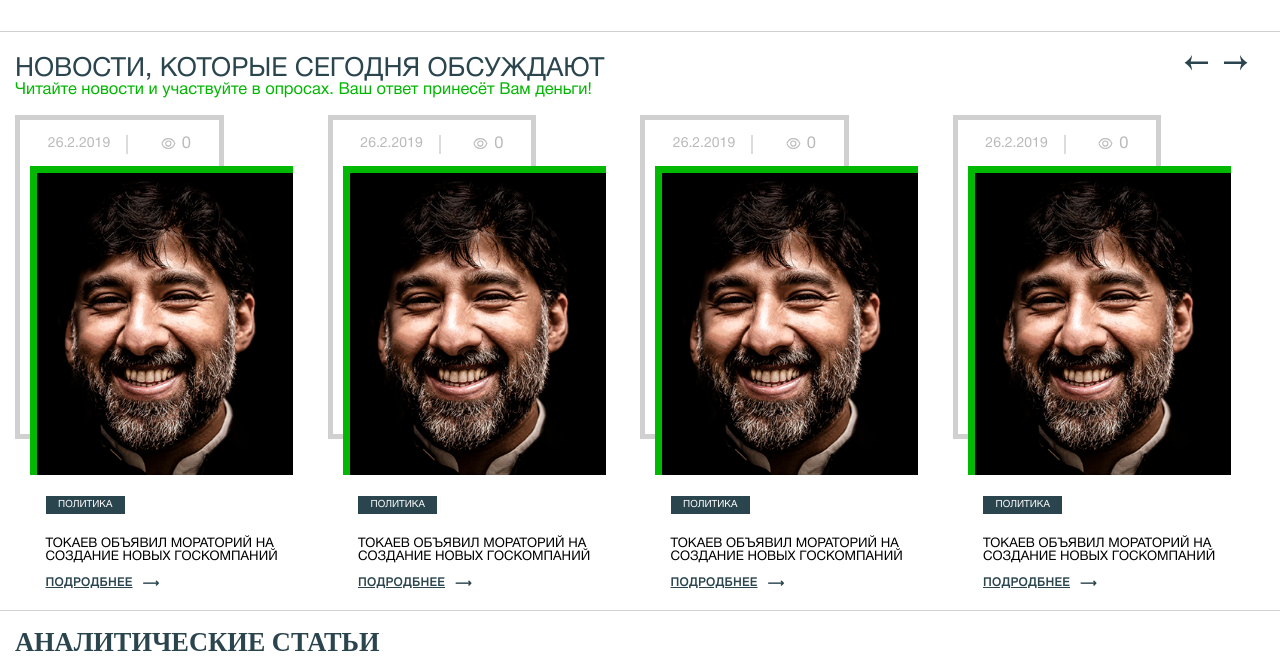
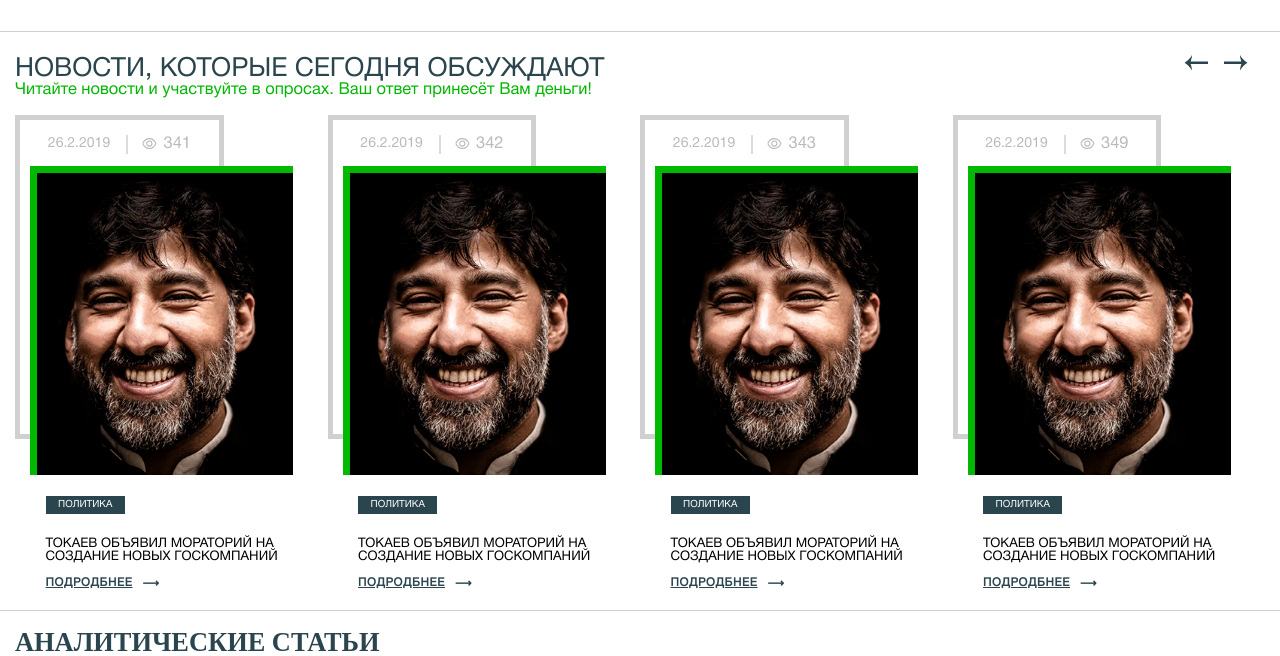
Before and after one commit to VasliSaidmuradov/voxball_clone, a Nuxt app: page / in a window 1280 px wide. Shown: the part 1018-1674 px from the top of the page. Built offline with nearby package versions, Linux system fonts and the light colour scheme.

Commit message:
topNewsItem, topNewsList components

```diff
--- a/components/news/topNews/topNewsItem.vue
+++ b/components/news/topNews/topNewsItem.vue
@@ -1,26 +1,30 @@
 <template>
-  <div class="news-card">
-    <div class="news-card__main">
-      <div class="news-card__info">
+  <div class="news-item">
+    <div class="news-item__main">
+      <div class="news-item__info">
         <div class="d-flex align-items-center justify-content-between w-100">
-          <span class="news-card__date">{{ news.date }}</span>
+          <span class="news-item__date">{{ news.date }}</span>
           <views :count="news.views"></views>
         </div>
       </div>
-      <div class="news-card__img-wrap">
-        <img class="news-card__img" src="~/assets/img/main-news-test.png" />
+      <div class="news-item__img-wrap">
+        <img class="news-item__img" src="~/assets/img/main-news-test.png" />
       </div>
     </div>
-    <div class="news-card__footer">
-      <span class="news-card__tag">{{ news.category }}</span>
-      <p class="news-card__title">{{ news.title }}</p>
-      <nuxt-link class="news-card__button" to="/">подродбнее</nuxt-link>
+    <div class="news-item__footer">
+      <span class="news-item__tag">{{ news.category }}</span>
+      <p class="news-item__title">{{ news.title }}</p>
+      <nuxt-link class="news-item__button" to="/">подродбнее</nuxt-link>
     </div>
   </div>
 </template>
 
 <script>
+import views from '@/components/shared/views'
 export default {
+  components: {
+    views
+  },
   props: {
     news: {
       title: {
@@ -44,6 +48,176 @@ export default {
 }
 </script>
 
-<style>
+<style lang="scss" scoped>
+$color-gray_darker: #bababa;
+$family: 'Helvetica';
 
+.news-item {
+  height: 30rem;
+  min-width: 16.875rem;
+  width: 16.875rem;
+  display: flex;
+  flex-direction: column;
+  cursor: pointer;
+
+  &:hover &__info {
+    border-color: $base-color;
+    color: #000000;
+  }
+  &:hover &__icon path,
+  &:hover &__icon circle {
+    stroke: #000000;
+  }
+  &:hover &__img-wrap:after {
+    width: 100%;
+    height: 100%;
+  }
+  &:hover &__tag {
+    background-color: $base-color;
+  }
+  &:hover &__button {
+    color: $base-color;
+  }
+  &:hover &__button:after {
+    color: $base-color;
+  }
+
+  &__main {
+    width: 100%;
+    height: 80%;
+    position: relative;
+  }
+
+  &__info {
+    width: 75%;
+    height: 90%;
+    padding: 0 10%;
+    padding-top: 1rem;
+    border: 0.35rem solid $border-color;
+    display: flex;
+    align-items: flex-start;
+    justify-content: space-around;
+    position: relative;
+    transition: 0.5s ease;
+    color: $color-gray_darker;
+  }
+
+  &__date {
+    font-size: 0.85rem;
+    font-weight: 500;
+    width: 40%;
+    height: 10%;
+    display: flex;
+    align-items: center;
+  }
+
+  &__date:after {
+    content: '';
+    display: block;
+    position: absolute;
+    left: 54%;
+    transform: translateX(-50%);
+    width: 1px;
+    height: 6%;
+    background: $color-gray_darker;
+  }
+
+  &__views {
+    font-size: 0.85rem;
+    font-weight: 500;
+    display: flex;
+    flex-direction: row;
+    align-items: center;
+    justify-content: flex-end;
+    width: 40%;
+    height: 10%;
+  }
+
+  &__icon {
+    width: 1rem;
+    margin-right: 0.3rem;
+    vertical-align: middle;
+  }
+
+  &__img-wrap {
+    width: 92%;
+    height: 84%;
+    position: absolute;
+    bottom: 0;
+    right: 0;
+    background: #ffffff;
+    box-sizing: content-box;
+    transition: 0.5s ease;
+    z-index: 2;
+    &:after {
+      content: '';
+      display: block;
+      position: absolute;
+      right: 0;
+      bottom: 0;
+      width: calc(100% + 0.425rem);
+      height: calc(100% + 0.425rem);
+      z-index: -1;
+      background-color: $base-color;
+      transition: 0.5s ease;
+    }
+  }
+
+  &__img {
+    width: 100%;
+    height: 100%;
+    object-fit: cover;
+  }
+
+  &__footer {
+    width: 100%;
+    padding-left: calc(8% + 0.5rem);
+    height: 30%;
+    display: flex;
+    flex-direction: column;
+    justify-content: center;
+  }
+
+  &__tag {
+    background-color: $base-text-color;
+    color: #ffffff;
+    font-size: 0.6rem;
+    font-weight: 500;
+    text-align: center;
+    width: 32%;
+    padding-top: 0.25rem;
+    padding-bottom: 0.25rem;
+    text-transform: uppercase;
+    transition: background-color 0.5s ease;
+  }
+
+  &__title {
+    color: #000000;
+    margin: 0;
+    margin-top: 1.425rem;
+    margin-bottom: 0.85rem;
+    font-size: 0.8rem;
+    font-weight: 500;
+    text-transform: uppercase;
+  }
+
+  &__button {
+    color: $base-text-color;
+    font-size: 0.7rem;
+    font-weight: 700;
+    text-transform: uppercase;
+    letter-spacing: 0.04rem;
+    position: relative;
+    transition: color 0.5s ease;
+    cursor: pointer;
+    &::after {
+      content: '⟶';
+      top: 50%;
+      margin-left: 10px;
+      border: none;
+      position: absolute;
+      transform: translateY(-50%);
+    }
+  }
+}
 </style>
--- a/components/news/topNews/topNewsList.vue
+++ b/components/news/topNews/topNewsList.vue
@@ -1,7 +1,7 @@
 <template>
-  <carousel class="Top-news__carousel section-carousel" :content="topNewsContent" :perPage="4">
-    <Slide v-for="(news, index) in 6" :key="index">
-        <top-news-item  />
+  <carousel class="top-news__carousel" :content="content" :perPage="4">
+    <Slide v-for="(newsItem, index) in newsArr" :key="index">
+      <topNewsItem :news="newsItem"></topNewsItem>
     </Slide>
   </carousel>
 </template>
@@ -15,23 +15,20 @@ if (process.browser) {
 }
 
 export default {
-  componetns: {
+  components: {
     carousel,
-    topNewsItem
+    topNewsItem,
+    Slide,
   },
-  props: ['newsArr'],
-  data() {
-    newsArray: [
-      {title: 'Токаев объявил мораторий на создание новых госкомпаний', date: '26.2.2019', category: 'политика', views: 345},
-      {title: 'Токаев объявил мораторий на создание новых госкомпаний', date: '26.2.2019', category: 'политика', views: 345},
-      {title: 'Токаев объявил мораторий на создание новых госкомпаний', date: '26.2.2019', category: 'политика', views: 345},
-      {title: 'Токаев объявил мораторий на создание новых госкомпаний', date: '26.2.2019', category: 'политика', views: 345},
-      {title: 'Токаев объявил мораторий на создание новых госкомпаний', date: '26.2.2019', category: 'политика', views: 345},
-    ]
+  props: {
+    content: Object,
+    newsArr: Array
   }
 }
 </script>
 
-<style>
+<style lang="scss" scoped>
+.top-news {
 
+}
 </style>
--- a/pages/index.vue
+++ b/pages/index.vue
@@ -10,11 +10,7 @@
       <advertising advWidth="100%" advHeight="9rem" advImage="/assets/img/advertising.jpg"></advertising>
     </section>
     <section class="Top-news container">
-      <carousel class="Top-news__carousel section-carousel" :content="topNewsContent" :perPage="4">
-        <Slide v-for="(news, index) in 6" :key="index">
-          <news-card></news-card>
-        </Slide>
-      </carousel>
+      <topNewsList :content="topNewsContent" :newsArr="newsArray" />
     </section>
     <section class="Analitic-articles container">
       <div class="Analitic-articles__header">
@@ -62,7 +58,8 @@ import iconBase from '@/components/shared/iconBase.vue'
 import iconArrow from '@/components/icons/iconArrow.vue'
 import Slider from '@/components/slider/slider.vue'
 import sliderItem from '@/components/slider/sliderItem.vue'
-import newsCard from '@/components/cards/newsCard.vue'
+// import newsCard from '@/components/cards/newsCard.vue'
+import topNewsList from '@/components/news/topNews/topNewsList.vue'
 import carousel from '@/components/carousel/carousel.vue'
 import competitionCard from '@/components/cards/competitionCard.vue'
 import analyticalCard from '@/components/cards/analyticalCard.vue'
@@ -78,7 +75,7 @@ export default {
     iconArrow,
     sliderItem,
     Slider,
-    newsCard,
+    topNewsList,
     carousel,
     Slide,
     competitionCard,
@@ -123,6 +120,13 @@ export default {
         {category: 'Бизнес', video: 'Видео', title: 'хотите ли выполететь в космос?', date:'19.19.2019', views: 345},
         {category: 'Бизнес', video: 'Видео', title: 'хотите ли выполететь в космос?', date:'19.19.2019', views: 345},
         {category: 'Бизнес', video: 'Видео', title: 'хотите ли выполететь в космос?', date:'19.19.2019', views: 345}
+      ],
+      newsArray: [
+        {title: 'Токаев объявил мораторий на создание новых госкомпаний', date: '26.2.2019', category: 'политика', views: 341},
+        {title: 'Токаев объявил мораторий на создание новых госкомпаний', date: '26.2.2019', category: 'политика', views: 342},
+        {title: 'Токаев объявил мораторий на создание новых госкомпаний', date: '26.2.2019', category: 'политика', views: 343},
+        {title: 'Токаев объявил мораторий на создание новых госкомпаний', date: '26.2.2019', category: 'политика', views: 349},
+        {title: 'Токаев объявил мораторий на создание новых госкомпаний', date: '26.2.2019', category: 'политика', views: 345},
       ]
     }
   },
```
